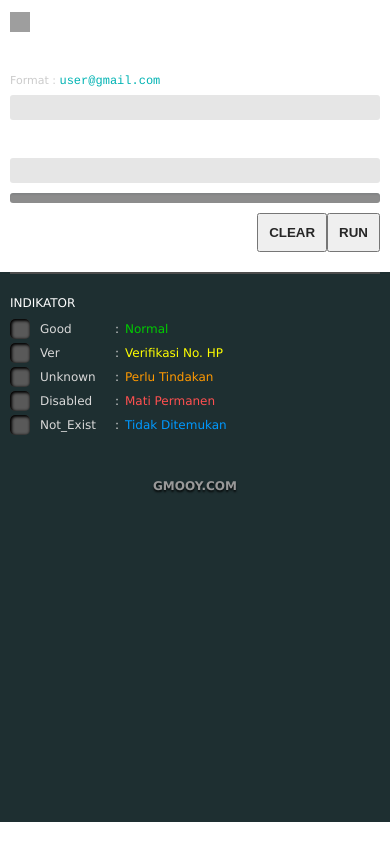
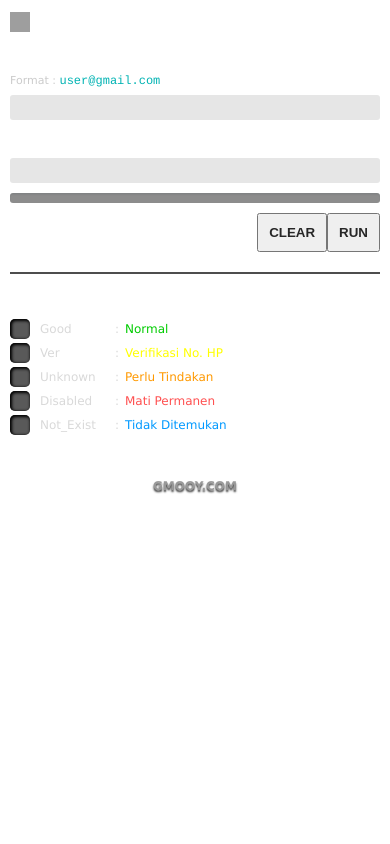
Before and after one commit to gmooy/gmooy, a plain HTML site: page index.html in a window 390 px wide. Drawn offline with Linux system fonts and the light colour scheme; grey boxes are pictures that could not be loaded.

Commit message:
Update index.html

```diff
--- a/index.html
+++ b/index.html
@@ -82,7 +82,6 @@
 			border-radius:0px!important;
 			padding:0px 10px 0px 10px!important;
 			border:none!important;
-			background: #1E2F31;
 			}
 			.appversion{display:none!important;
 			}
```
